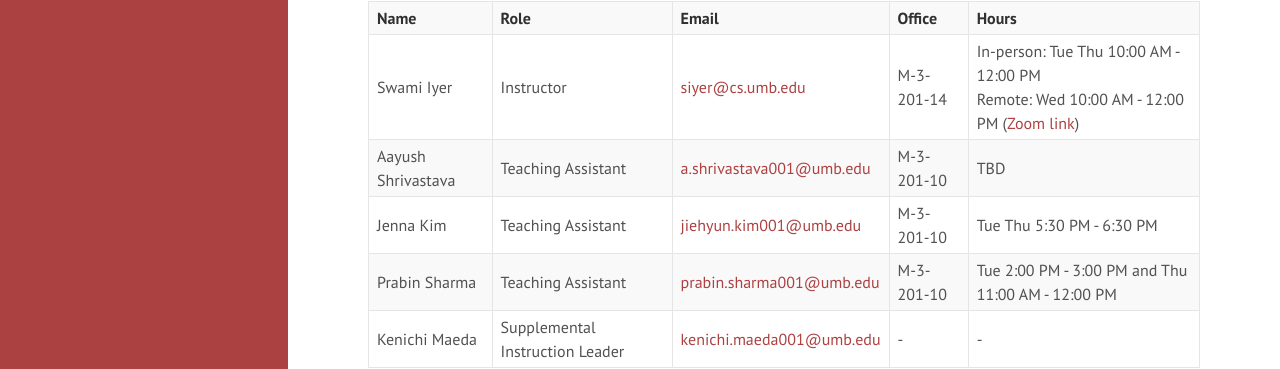
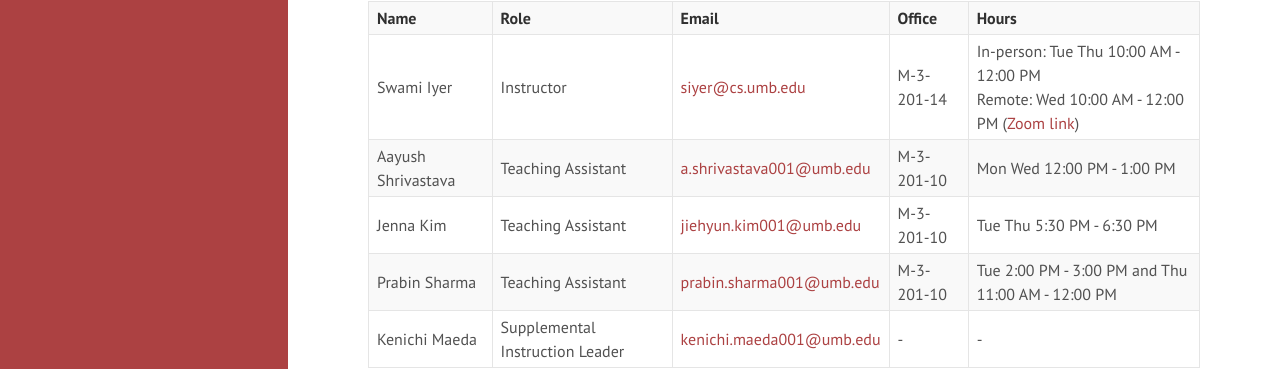
Before and after one commit to swamiiyer/swamiiyer.github.io, a Jekyll site: the page built from _pages/cs110/course_info.md, in a window 1280 px wide and 900 px high, scrolled down 379 px. Shown: the part 102-471 px from the top of the window. Built offline with Jekyll 4.4.1, drawn with Linux system fonts in a browser that asks for light colours.

Commit message:
updated office hours

```diff
--- a/_pages/cs110/course_info.md
+++ b/_pages/cs110/course_info.md
@@ -17,7 +17,7 @@ Students who successfully complete this course will be able to tackle computatio
 
 | **Name** | **Role** | **Email** | **Office** | **Hours** |
 Swami Iyer | Instructor | [siyer@cs.umb.edu](siyer@cs.umb.edu) | M-3-201-14 | In-person: Tue Thu 10:00 AM - 12:00 PM <br/> Remote: Wed 10:00 AM - 12:00 PM ([Zoom link](https://umassboston.zoom.us/j/8790346943?pwd=N1VCR0RnbnJhNVpBZEprbmdFcVF0Zz09)) |
-Aayush Shrivastava | Teaching Assistant | [a.shrivastava001@umb.edu](a.shrivastava001@umb.edu) | M-3-201-10 | TBD |
+Aayush Shrivastava | Teaching Assistant | [a.shrivastava001@umb.edu](a.shrivastava001@umb.edu) | M-3-201-10 | Mon Wed 12:00 PM - 1:00 PM |
 Jenna Kim | Teaching Assistant | [jiehyun.kim001@umb.edu](jiehyun.kim001@umb.edu) | M-3-201-10 | Tue Thu 5:30 PM - 6:30 PM |
 Prabin Sharma | Teaching Assistant | [prabin.sharma001@umb.edu](prabin.sharma001@umb.edu) | M-3-201-10 | Tue 2:00 PM - 3:00 PM and Thu 11:00 AM - 12:00 PM |
 Kenichi Maeda | Supplemental Instruction Leader | [kenichi.maeda001@umb.edu](kenichi.maeda001@umb.edu) | - | - |
```
